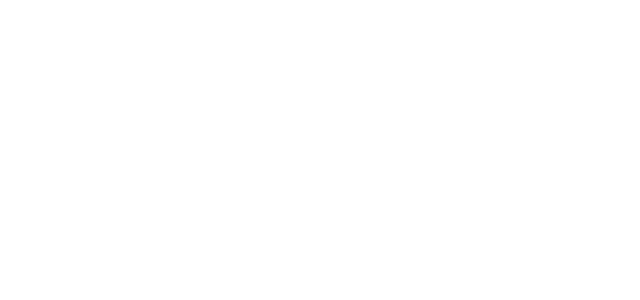
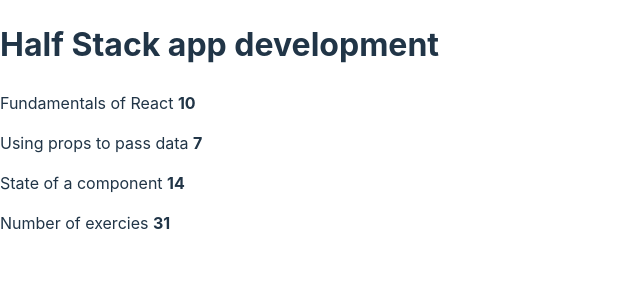
Before and after one commit to zelinka-marek/fullstack-courseinfo, a React (Vite) app: page / in a window 1280 px wide. Shown: the top 300 px of the page, without its empty margins (0-640 px from the left). Built offline with nearby package versions, Linux system fonts and the light colour scheme.

Commit message:
solve ex1

```diff
--- a/src/app.jsx
+++ b/src/app.jsx
@@ -1,3 +1,64 @@
+function Header(props) {
+  const { course } = props;
+
+  return <h1>{course}</h1>;
+}
+
+function ExerciseList(props) {
+  const { part1, exercies1, part2, exercies2, part3, exercies3 } = props;
+
+  return (
+    <div>
+      <p>
+        {part1} <strong>{exercies1}</strong>
+      </p>
+      <p>
+        {part2} <strong>{exercies2}</strong>
+      </p>
+      <p>
+        {part3} <strong>{exercies3}</strong>
+      </p>
+    </div>
+  );
+}
+
+function Total(props) {
+  const { exercies1, exercies2, exercies3 } = props;
+  const totalExercises = exercies1 + exercies2 + exercies3;
+
+  return (
+    <p>
+      Number of exercies <strong>{totalExercises}</strong>
+    </p>
+  );
+}
+
 export function App() {
-  return <div />;
+  const course = "Half Stack app development";
+
+  const part1 = "Fundamentals of React";
+  const exercies1 = 10;
+  const part2 = "Using props to pass data";
+  const exercies2 = 7;
+  const part3 = "State of a component";
+  const exercies3 = 14;
+
+  return (
+    <>
+      <Header course={course} />
+      <ExerciseList
+        part1={part1}
+        exercies1={exercies1}
+        part2={part2}
+        exercies2={exercies2}
+        part3={part3}
+        exercies3={exercies3}
+      />
+      <Total
+        exercies1={exercies1}
+        exercies2={exercies2}
+        exercies3={exercies3}
+      />
+    </>
+  );
 }
```
